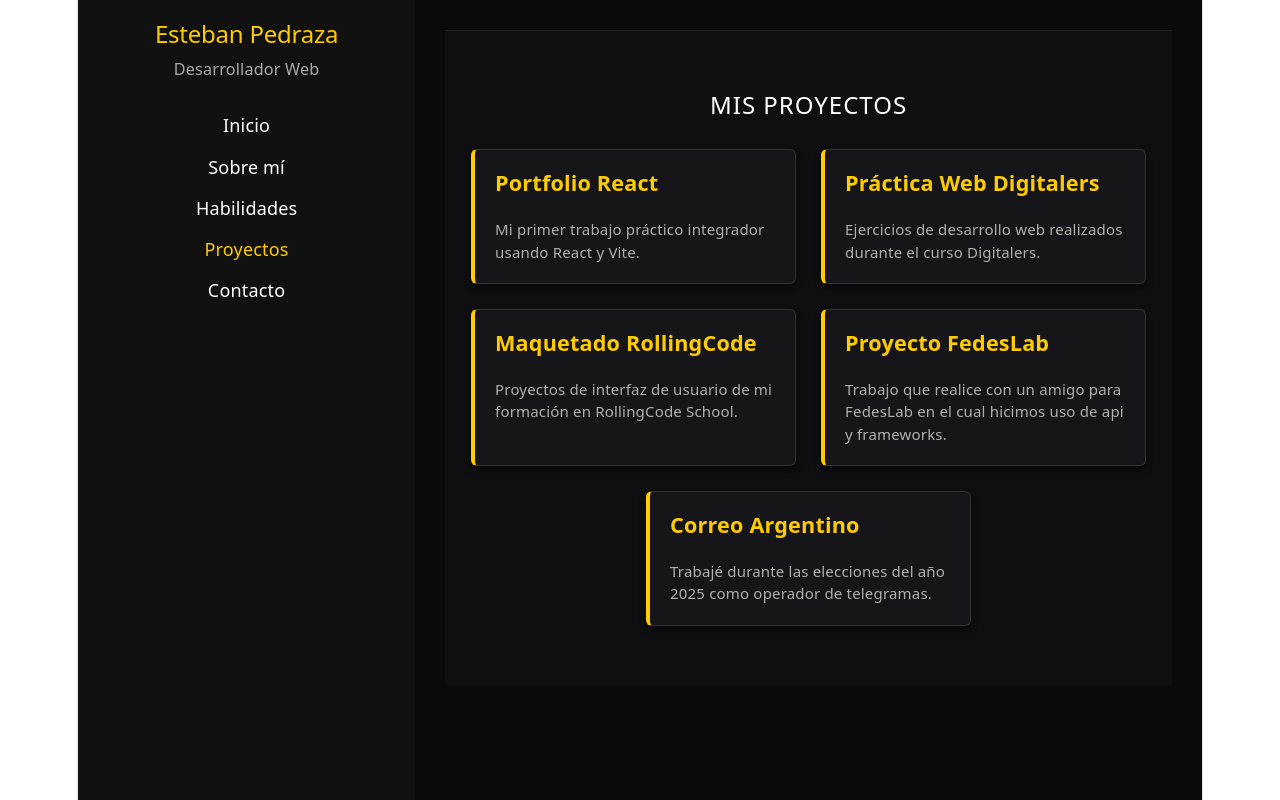
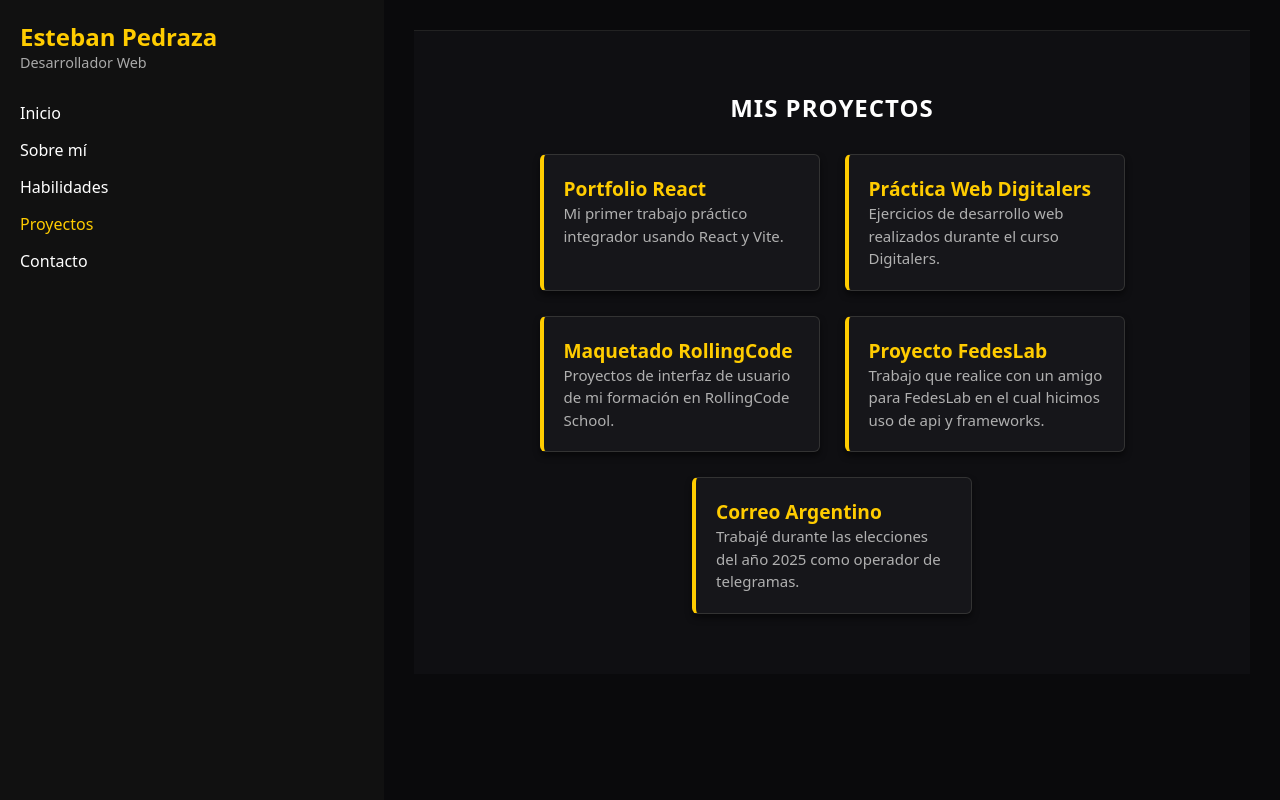
Before and after one commit to estebanpp00/tp1-react-portfolio-esteban-pedraza, a React (Vite) app: page /projects in a window 1280 px wide. Built offline with nearby package versions, Linux system fonts and the light colour scheme.

Commit message:
agregando estilos para el body en index css

```diff
--- a/src/index.css
+++ b/src/index.css
@@ -1,111 +1,20 @@
-:root {
-  --text: #6b6375;
-  --text-h: #08060d;
-  --bg: #fff;
-  --border: #e5e4e7;
-  --code-bg: #f4f3ec;
-  --accent: #aa3bff;
-  --accent-bg: rgba(170, 59, 255, 0.1);
-  --accent-border: rgba(170, 59, 255, 0.5);
-  --social-bg: rgba(244, 243, 236, 0.5);
-  --shadow:
-    rgba(0, 0, 0, 0.1) 0 10px 15px -3px, rgba(0, 0, 0, 0.05) 0 4px 6px -2px;
-
-  --sans: system-ui, 'Segoe UI', Roboto, sans-serif;
-  --heading: system-ui, 'Segoe UI', Roboto, sans-serif;
-  --mono: ui-monospace, Consolas, monospace;
-
-  font: 18px/145% var(--sans);
-  letter-spacing: 0.18px;
-  color-scheme: light dark;
-  color: var(--text);
-  background: var(--bg);
-  font-synthesis: none;
-  text-rendering: optimizeLegibility;
-  -webkit-font-smoothing: antialiased;
-  -moz-osx-font-smoothing: grayscale;
-
-  @media (max-width: 1024px) {
-    font-size: 16px;
-  }
-}
-
-@media (prefers-color-scheme: dark) {
-  :root {
-    --text: #9ca3af;
-    --text-h: #f3f4f6;
-    --bg: #16171d;
-    --border: #2e303a;
-    --code-bg: #1f2028;
-    --accent: #c084fc;
-    --accent-bg: rgba(192, 132, 252, 0.15);
-    --accent-border: rgba(192, 132, 252, 0.5);
-    --social-bg: rgba(47, 48, 58, 0.5);
-    --shadow:
-      rgba(0, 0, 0, 0.4) 0 10px 15px -3px, rgba(0, 0, 0, 0.25) 0 4px 6px -2px;
-  }
-
-  #social .button-icon {
-    filter: invert(1) brightness(2);
-  }
-}
-
-body {
+* {
   margin: 0;
-}
-
-#root {
-  width: 1126px;
-  max-width: 100%;
-  margin: 0 auto;
-  text-align: center;
-  border-inline: 1px solid var(--border);
-  min-height: 100svh;
-  display: flex;
-  flex-direction: column;
+  padding: 0;
   box-sizing: border-box;
 }
-
-h1,
-h2 {
-  font-family: var(--heading);
-  font-weight: 500;
-  color: var(--text-h);
+body {
+  background-color: #0a0a0c;
+  color: #e0e0e0;
+  font-family: system-ui, -apple-system, BlinkMacSystemFont, 'Segoe UI', Roboto, sans-serif;
 }
-
-h1 {
-  font-size: 56px;
-  letter-spacing: -1.68px;
-  margin: 32px 0;
-  @media (max-width: 1024px) {
-    font-size: 36px;
-    margin: 20px 0;
-  }
+.app-layout {
+  display: flex;
+  min-height: 100vh;
+  width: 100%;
 }
-h2 {
-  font-size: 24px;
-  line-height: 118%;
-  letter-spacing: -0.24px;
-  margin: 0 0 8px;
-  @media (max-width: 1024px) {
-    font-size: 20px;
-  }
+.main-content {
+  width: 70%;
+  padding: 30px;
+  box-sizing: border-box;
 }
-p {
-  margin: 0;
-}
-
-code,
-.counter {
-  font-family: var(--mono);
-  display: inline-flex;
-  border-radius: 4px;
-  color: var(--text-h);
-}
-
-code {
-  font-size: 15px;
-  line-height: 135%;
-  padding: 4px 8px;
-  background: var(--code-bg);
-}
--- a/src/pages/Home.jsx
+++ b/src/pages/Home.jsx
@@ -6,7 +6,7 @@ export const Home = () => {
       </h2>
       <p style={{ fontSize: '1.2rem', maxWidth: '650px', margin: '0 auto', color: '#a0a0a0', lineHeight: '1.8' }}>
         Soy un apasionado por la tecnología, enfocado en crear interfaces dinámicas utilizando React.
-        Aquí podrás ver un poco de mi trabajo y habilidades.
+        Aquí vas a poder ver un poco de mi trabajo y habilidades.
       </p>
     </section>
   );
--- a/src/pages/Projects.jsx
+++ b/src/pages/Projects.jsx
@@ -1,3 +1,5 @@
+import { ProjectCard } from '../components/ProjectCard';
+
 export const Projects = () => {
 
     const proyectos = [
@@ -12,27 +14,13 @@ export const Projects = () => {
         <section style={{ padding: '60px 20px', textAlign: 'center', backgroundColor: '#0f0f12', borderTop: '1px solid #222' }}>
             <h2 style={{ color: '#fff', textTransform: 'uppercase', letterSpacing: '1px', marginBottom: '30px' }}>Mis Proyectos</h2>
             <div style={{ display: 'flex', justifyContent: 'center', gap: '25px', flexWrap: 'wrap' }}>
-
-
                 {proyectos.map((proyecto) => (
-                    <div
+                    <ProjectCard
                         key={proyecto.id}
-                        style={{
-                            backgroundColor: '#16161a',
-                            border: '1px solid #333',
-                            borderLeft: '4px solid #ffcc00',
-                            padding: '20px',
-                            borderRadius: '6px',
-                            width: '280px',
-                            textAlign: 'left',
-                            boxShadow: '0 4px 6px rgba(0,0,0,0.5)'
-                        }}
-                    >
-                        <h3 style={{ color: '#ffcc00', marginTop: '0', fontSize: '1.2rem' }}>{proyecto.nombre}</h3>
-                        <p style={{ fontSize: '15px', color: '#b0b0b0', lineHeight: '1.5', margin: '0' }}>{proyecto.descripcion}</p>
-                    </div>
+                        nombre={proyecto.nombre}
+                        descripcion={proyecto.descripcion}
+                    />
                 ))}
-
             </div>
         </section>
     );
```
